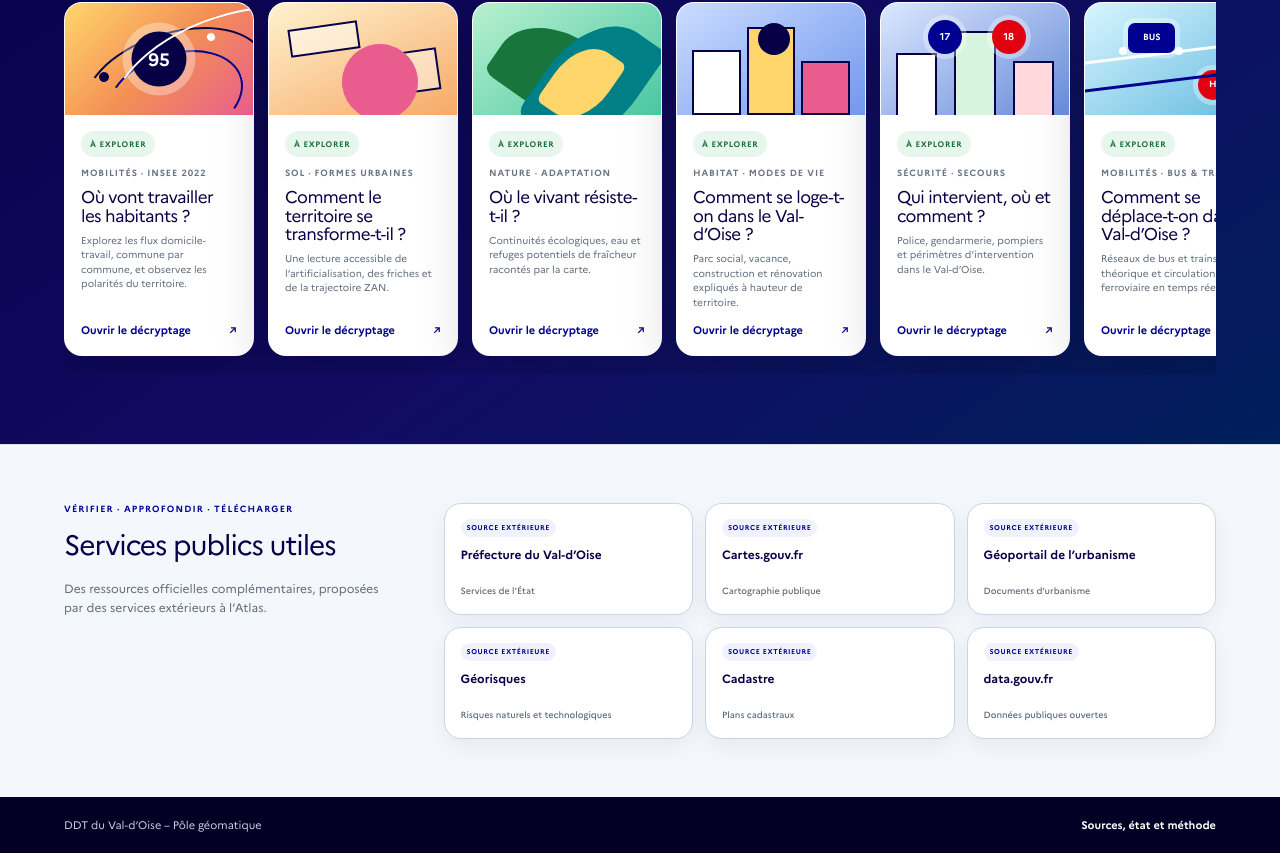
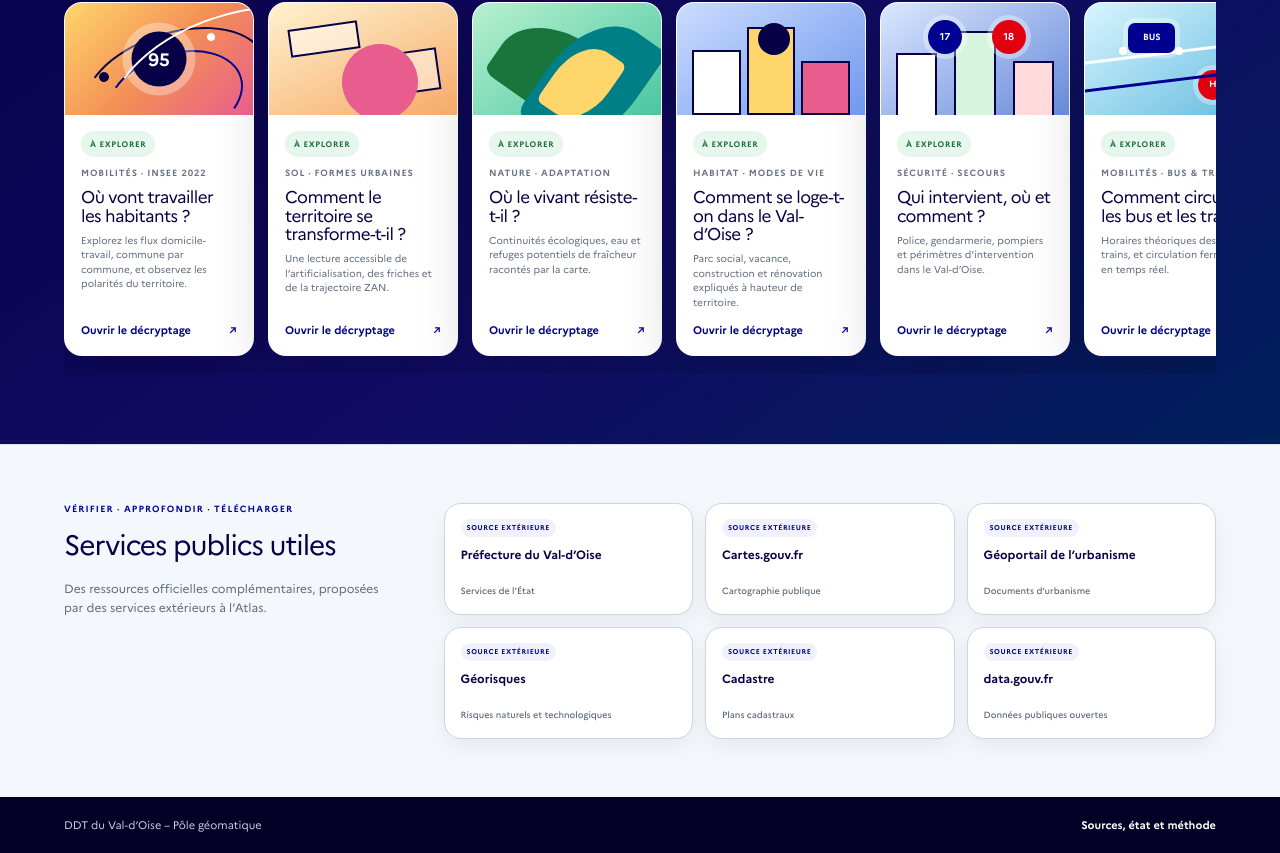
Before and after one commit to DDT95/atlas-territorial-95, a Next.js app: page / in a window 1280 px wide. Shown: the part 1820-2673 px from the top of the page. Built offline with nearby package versions, Linux system fonts and the light colour scheme; no server answers.

Commit message:
Relier la page autonome bus et trains

```diff
--- a/app/page.tsx
+++ b/app/page.tsx
@@ -242,9 +242,9 @@ export default function Home() {
             <div className="story-visual security-story" aria-hidden="true"><i /><i /><i /><b>17</b><b>18</b></div>
             <div className="story-copy"><span className="story-status live">À explorer</span><small>Sécurité · secours</small><h3>Qui intervient, où et comment ?</h3><p>Police, gendarmerie, pompiers et périmètres d’intervention dans le Val-d’Oise.</p><strong>Ouvrir le décryptage <b>↗</b></strong></div>
           </a>
-          <a className="understand-card transport-story-card is-live" href="https://ddt95.github.io/transport95/" target="_blank" rel="noreferrer">
+          <a className="understand-card transport-story-card is-live" href="https://ddt95.github.io/bus-trains-95/" target="_blank" rel="noreferrer">
             <div className="story-visual transport-story" aria-hidden="true"><i /><i /><i /><b>BUS</b><b>H</b></div>
-            <div className="story-copy"><span className="story-status live">À explorer</span><small>Mobilités · bus & trains</small><h3>Comment se déplace-t-on dans le Val-d’Oise ?</h3><p>Réseaux de bus et trains, offre théorique et circulation ferroviaire en temps réel.</p><strong>Ouvrir le décryptage <b>↗</b></strong></div>
+            <div className="story-copy"><span className="story-status live">À explorer</span><small>Mobilités · bus & trains</small><h3>Comment circulent les bus et les trains ?</h3><p>Horaires théoriques des bus et trains, et circulation ferroviaire en temps réel.</p><strong>Ouvrir le décryptage <b>↗</b></strong></div>
           </a>
         </div>
       </section>
```
